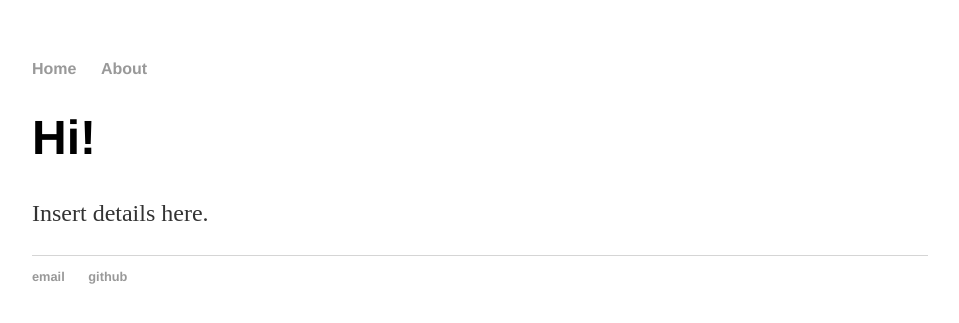
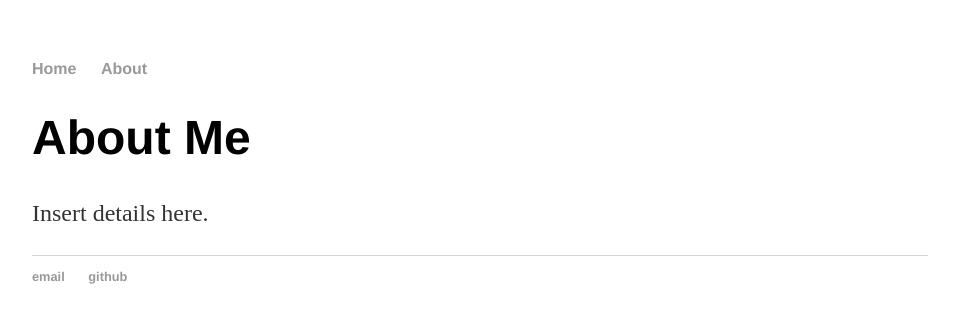
Before and after one commit to kian-mc/kian-mc.github.io, a Jekyll site: the page built from about/index.html, in a window 1280 px wide. Shown: the top 323 px of the page, without its empty margins (160-1119 px from the left). Built offline with Jekyll 4.4.1, drawn with Linux system fonts in a browser that asks for light colours.

Commit message:
About changes

```diff
--- a/_layouts/default.html
+++ b/_layouts/default.html
@@ -9,7 +9,7 @@
 			<nav>
 	    		<ul>
 	        		<li><a href="/">Home</a></li>
-		        	<li><a href="/about">About</a></li>
+		        	<li><a href="/about/">About</a></li>
 	    		</ul>
 			</nav>
 			<div class="container">
--- a/about/index.html
+++ b/about/index.html
@@ -3,5 +3,6 @@ layout: default
 title: About
 ---
 <div class="blurb">
-	<h1>Hi!</h1>
-	<p>Insert details here.<p></div><!-- /.blurb -->
+	<h1>About Me</h1>
+	<p>Insert details here.<p>
+</div>
```
